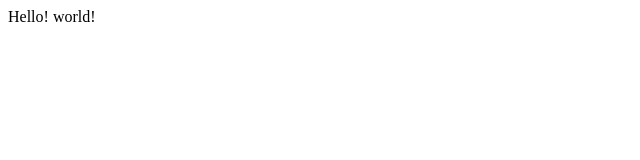
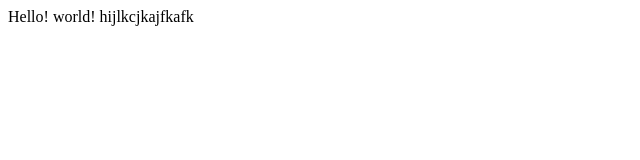
Before and after one commit to emzann816/WD83P, a plain HTML site: page index.html in a window 1280 px wide. Shown: the whole page, without its empty margins (0-640 px from the left). Drawn offline with Linux system fonts and the light colour scheme.

Commit message:
4th commit-offline

```diff
--- a/index.html
+++ b/index.html
@@ -7,6 +7,6 @@
 </head>
 <body>
     Hello!
-    world!
+    world! hijlkcjkajfkafk
 </body>
 </html>
```
